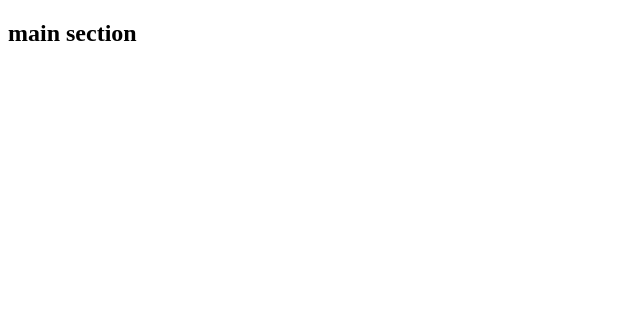
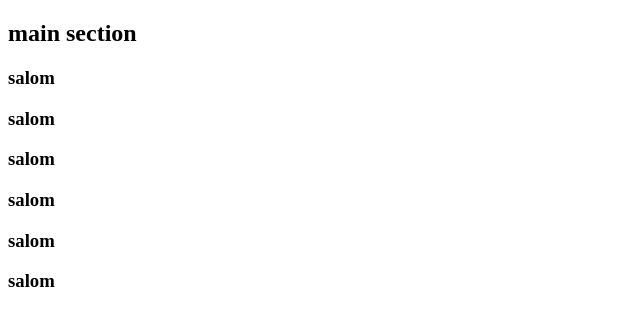
Before and after one commit to Ibrohim9862/new-repo, a plain HTML site: page index.html in a window 1280 px wide. Shown: the whole page, without its empty margins (0-640 px from the left). Drawn offline with Linux system fonts and the light colour scheme.

Commit message:
ozgarishlar

```diff
--- a/index.html
+++ b/index.html
@@ -13,7 +13,12 @@
         <h1>main section</h1>
         <nav><a href="" class="branc"></a></nav>
         <a href="salom hammaga"></a>
-
+       <h3>salom</h3>
+       <h3>salom</h3>
+       <h3>salom</h3>
+       <h3>salom</h3>
+       <h3>salom</h3>
+       <h3>salom</h3>
     </section>
 
 </body>
```
